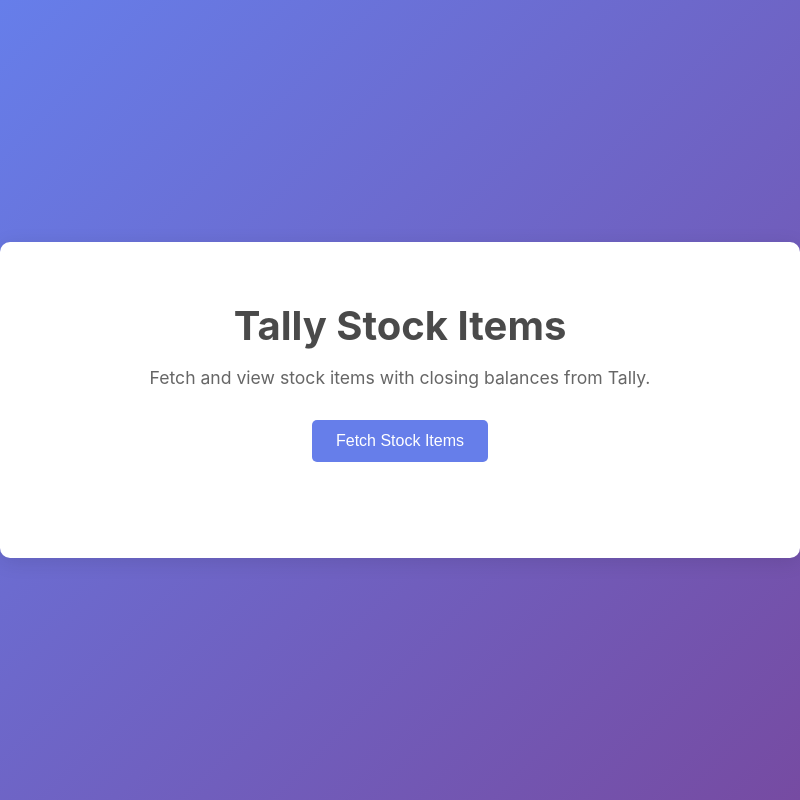
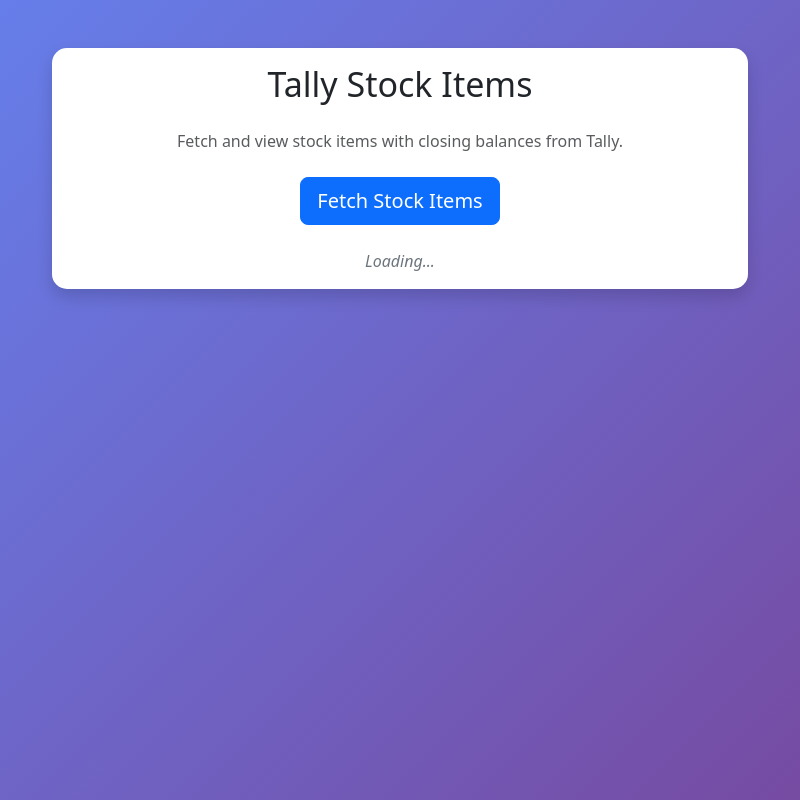
Before and after one commit to yusuf4u52/resuca, an Electron app: page src/index.html in a window 800 px wide. Drawn offline with nearby package versions, Linux system fonts and the light colour scheme.

Commit message:
use bootstrap

```diff
--- a/src/index.css
+++ b/src/index.css
@@ -1,83 +1,26 @@
+/* Custom styles to complement Bootstrap */
 body {
-  font-family: -apple-system, BlinkMacSystemFont, 'Segoe UI', Roboto, Helvetica,
-    Arial, sans-serif;
-  margin: 0;
-  padding: 0;
   background: linear-gradient(135deg, #667eea 0%, #764ba2 100%);
-  color: #333;
   min-height: 100vh;
-  display: flex;
-  justify-content: center;
-  align-items: center;
 }
 
-.container {
-  background: white;
-  border-radius: 10px;
-  box-shadow: 0 4px 20px rgba(0, 0, 0, 0.1);
-  padding: 2rem;
-  max-width: 800px;
-  width: 100%;
-  text-align: center;
+/* Custom card styling */
+.card {
+  border: none;
+  border-radius: 15px;
 }
 
-h1 {
-  color: #4a4a4a;
-  margin-bottom: 0.5rem;
-  font-size: 2.5rem;
+/* Custom button hover effect */
+.btn-primary:hover {
+  transform: translateY(-1px);
+  box-shadow: 0 4px 8px rgba(0, 123, 255, 0.3);
 }
 
-p {
-  color: #666;
-  margin-bottom: 2rem;
-  font-size: 1.1rem;
+/* Loading state styling */
+#stock-list:empty::before {
+  content: "Loading...";
+  display: block;
+  text-align: center;
+  color: #6c757d;
+  font-style: italic;
 }
-
-#fetch-btn {
-  background: #667eea;
-  color: white;
-  border: none;
-  padding: 12px 24px;
-  border-radius: 5px;
-  font-size: 1rem;
-  cursor: pointer;
-  transition: background 0.3s ease;
-  margin-bottom: 2rem;
-}
-
-#fetch-btn:hover {
-  background: #5a6fd8;
-}
-
-#stock-list {
-  margin-top: 2rem;
-}
-
-table {
-  width: 100%;
-  border-collapse: collapse;
-  margin-top: 1rem;
-  box-shadow: 0 2px 10px rgba(0, 0, 0, 0.1);
-  border-radius: 5px;
-  overflow: hidden;
-}
-
-th, td {
-  padding: 12px;
-  text-align: left;
-  border-bottom: 1px solid #ddd;
-}
-
-th {
-  background: #f8f9fa;
-  color: #333;
-  font-weight: 600;
-}
-
-tr:hover {
-  background: #f1f1f1;
-}
-
-td {
-  color: #555;
-}
--- a/src/index.html
+++ b/src/index.html
@@ -2,15 +2,28 @@
 <html>
   <head>
     <meta charset="UTF-8" />
+    <meta name="viewport" content="width=device-width, initial-scale=1" />
     <title>Resuca</title>
+    <!-- Bootstrap CSS -->
+    <link href="https://cdn.jsdelivr.net/npm/bootstrap@5.3.0/dist/css/bootstrap.min.css" rel="stylesheet" integrity="sha384-9ndCyUaIbzAi2FUVXJi0CjmCapSmO7SnpJef0486qhLnuZ2cdeRhO02iuK6FUUVM" crossorigin="anonymous">
     <link rel="stylesheet" href="index.css" />
   </head>
-  <body>
-    <div class="container">
-      <h1>Tally Stock Items</h1>
-      <p>Fetch and view stock items with closing balances from Tally.</p>
-      <button id="fetch-btn">Fetch Stock Items</button>
+  <body class="bg-light">
+    <div class="container py-5">
+      <div class="row justify-content-center">
+        <div class="col-lg-10">
+          <div class="card shadow">
+            <div class="card-body">
+              <h1 class="card-title text-center mb-4">Tally Stock Items</h1>
+              <p class="text-muted text-center mb-4">Fetch and view stock items with closing balances from Tally.</p>
+              <div class="text-center mb-4">
+                <button id="fetch-btn" class="btn btn-primary btn-lg">Fetch Stock Items</button>
+              </div>
               <div id="stock-list"></div>
+            </div>
+          </div>
+        </div>
+      </div>
     </div>
     <script>
       const fetchBtn = document.getElementById('fetch-btn');
@@ -29,12 +42,13 @@
           const infos = data.ENVELOPE?.DSPSTKINFO || [];
           if (Array.isArray(names) && Array.isArray(infos) && names.length === infos.length) {
             stockList.innerHTML = `
-              <table border="1" cellpadding="5" cellspacing="0">
-                <thead>
+              <div class="table-responsive">
+                <table class="table table-striped table-hover">
+                  <thead class="table-dark">
                     <tr>
-                    <th>Item Name</th>
-                    <th>Current Stock</th>
-                    <th>Stock Remaining</th>
+                      <th scope="col">Item Name</th>
+                      <th scope="col">Current Stock</th>
+                      <th scope="col">Stock Remaining</th>
                     </tr>
                   </thead>
                   <tbody>
@@ -72,6 +86,7 @@
                     }).join('')}
                   </tbody>
                 </table>
+              </div>
             `;
           } else {
             stockList.innerHTML = '<p>No stock items found.</p>';
@@ -81,5 +96,7 @@
         }
       });
     </script>
+    <!-- Bootstrap JS -->
+    <script src="https://cdn.jsdelivr.net/npm/bootstrap@5.3.0/dist/js/bootstrap.bundle.min.js" integrity="sha384-geWF76RCwLtnZ8qwWowPQNguL3RmwHVBC9FhGdlKrxdiJJigb/j/68SIy3Te4Bkz" crossorigin="anonymous"></script>
   </body>
 </html>
```
Lines whose indentation alone changed are shown as unchanged.
